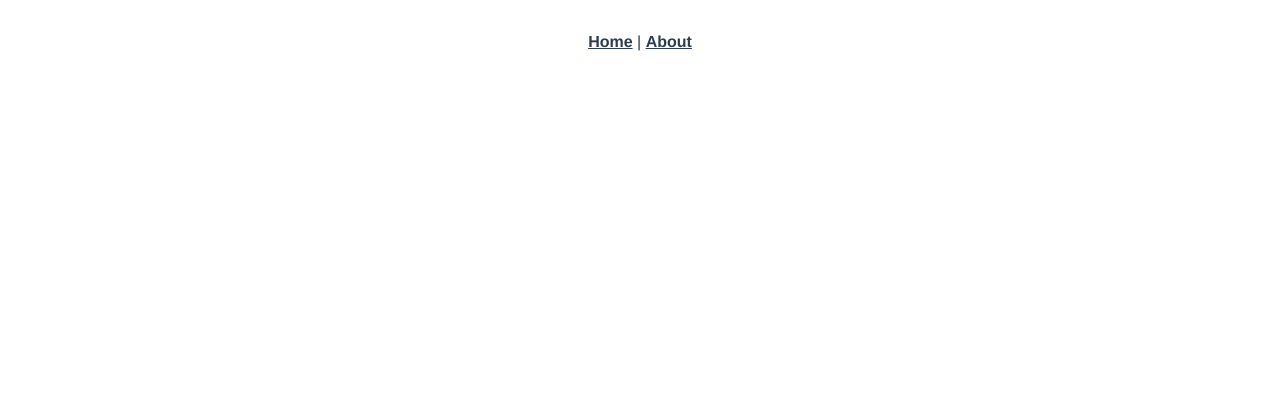
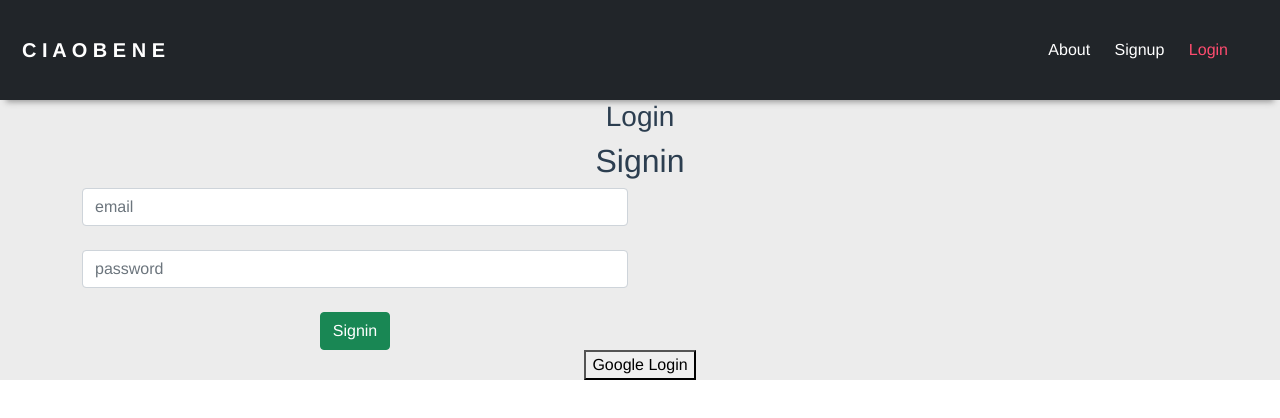
Before and after one commit to dife55/ciaoBene-chat, a Vue app: page /login in a window 1280 px wide. Before the commit this address had no page. Shown: the top 418 px of the page. Built offline with nearby package versions, Linux system fonts and the light colour scheme.

Commit message:
Added features: login, signup, designed chat

```diff
--- a/src/App.vue
+++ b/src/App.vue
@@ -1,30 +1,66 @@
 <template>
   <div id="nav">
-    <router-link to="/">Home</router-link> |
-    <router-link to="/about">About</router-link>
+    <nav class="navbar navbar-dark bg-dark navbar-fixed-top">
+      <div class="container-fluid">
+        <div class="navbar-header">
+          <a class="navbar-brand" href="/">C I A O B E N E</a>
+        </div>
+        <div id="navbar">
+          <ul class="nav navbar-nav navbar-right">
+            <li>
+                <router-link to="/about">About</router-link>
+                  <router-link to="/signup"> Signup</router-link>
+              <router-link to="/login"> Login</router-link>
+            </li>
+          </ul>
+        </div>
+      </div>
+    </nav>
   </div>
-  <router-view/>
+  <router-view />
 </template>
 
 <style>
 #app {
-  font-family: Avenir, Helvetica, Arial, sans-serif;
+  font-family: "Montserrat", Helvetica, Arial, sans-serif;
   -webkit-font-smoothing: antialiased;
   -moz-osx-font-smoothing: grayscale;
   text-align: center;
   color: #2c3e50;
+  background-color: rgb(236, 236, 236);
 }
 
-#nav {
+nav{
+    -webkit-box-shadow: 0 8px 6px -6px rgb(124, 124, 124);
+  -moz-box-shadow: 0 8px 6px -6px rgb(153, 153, 153);
+  box-shadow: 0 8px 6px -6px rgb(153, 153, 153);
+  position: sticky;
+}
+
+.nav {
   padding: 30px;
 }
 
-#nav a {
+.navbar-brand {
   font-weight: bold;
-  color: #2c3e50;
 }
 
+
+
+#nav a {
+  color: #ffffff;
+  text-decoration: none;
+  margin: 10px;
+}
+
+#nav a:hover {
+  color: #FE4C6F;
+}
+
+
+
 #nav a.router-link-exact-active {
-  color: #42b983;
+  color: #FE4C6F;
 }
+
 </style>
--- a/src/components/HelloWorld.vue
+++ /dev/null
@@ -1,59 +0,0 @@
-<template>
-  <div class="hello">
-    <h1>{{ msg }}</h1>
-    <p>
-      For a guide and recipes on how to configure / customize this project,<br>
-      check out the
-      <a href="https://cli.vuejs.org" target="_blank" rel="noopener">vue-cli documentation</a>.
-    </p>
-    <h3>Installed CLI Plugins</h3>
-    <ul>
-      <li><a href="https://github.com/vuejs/vue-cli/tree/dev/packages/%40vue/cli-plugin-babel" target="_blank" rel="noopener">babel</a></li>
-      <li><a href="https://github.com/vuejs/vue-cli/tree/dev/packages/%40vue/cli-plugin-router" target="_blank" rel="noopener">router</a></li>
-      <li><a href="https://github.com/vuejs/vue-cli/tree/dev/packages/%40vue/cli-plugin-vuex" target="_blank" rel="noopener">vuex</a></li>
-    </ul>
-    <h3>Essential Links</h3>
-    <ul>
-      <li><a href="https://vuejs.org" target="_blank" rel="noopener">Core Docs</a></li>
-      <li><a href="https://forum.vuejs.org" target="_blank" rel="noopener">Forum</a></li>
-      <li><a href="https://chat.vuejs.org" target="_blank" rel="noopener">Community Chat</a></li>
-      <li><a href="https://twitter.com/vuejs" target="_blank" rel="noopener">Twitter</a></li>
-      <li><a href="https://news.vuejs.org" target="_blank" rel="noopener">News</a></li>
-    </ul>
-    <h3>Ecosystem</h3>
-    <ul>
-      <li><a href="https://router.vuejs.org" target="_blank" rel="noopener">vue-router</a></li>
-      <li><a href="https://vuex.vuejs.org" target="_blank" rel="noopener">vuex</a></li>
-      <li><a href="https://github.com/vuejs/vue-devtools#vue-devtools" target="_blank" rel="noopener">vue-devtools</a></li>
-      <li><a href="https://vue-loader.vuejs.org" target="_blank" rel="noopener">vue-loader</a></li>
-      <li><a href="https://github.com/vuejs/awesome-vue" target="_blank" rel="noopener">awesome-vue</a></li>
-    </ul>
-  </div>
-</template>
-
-<script>
-export default {
-  name: 'HelloWorld',
-  props: {
-    msg: String
-  }
-}
-</script>
-
-<!-- Add "scoped" attribute to limit CSS to this component only -->
-<style scoped>
-h3 {
-  margin: 40px 0 0;
-}
-ul {
-  list-style-type: none;
-  padding: 0;
-}
-li {
-  display: inline-block;
-  margin: 0 10px;
-}
-a {
-  color: #42b983;
-}
-</style>
--- a/src/router/index.js
+++ b/src/router/index.js
@@ -1,21 +1,33 @@
 import { createRouter, createWebHistory } from 'vue-router'
-import Home from '../views/Home.vue'
 import Chat from '../views/Chat.vue'
+import Login from '../views/Login.vue'
+import Signup from '../views/Signup.vue'
+
 
 const routes = [
   {
     path: '/',
     name: 'Home',
-    component: Chat
+    component: Chat,
+    meta:{
+      requiresAuth:true
+    }
+  },
+  {
+    path: '/sign-up',
+    name: 'Signup',
+    component: Signup
+  },
+  {
+    path: '/login',
+    name: 'login',
+    component: Login
   },
   {
     path: '/about',
     name: 'About',
-    // route level code-splitting
-    // this generates a separate chunk (about.[hash].js) for this route
-    // which is lazy-loaded when the route is visited.
     component: () => import(/* webpackChunkName: "about" */ '../views/About.vue')
-  }
+  },
 ]
 
 const router = createRouter({
--- a/src/views/About.vue
+++ b/src/views/About.vue
@@ -1,5 +1,5 @@
 <template>
-  <div class="about">
+  <div class="about mt-5">
     <h1>This is an about page</h1>
   </div>
 </template>
--- a/src/views/Chat.vue
+++ b/src/views/Chat.vue
@@ -1,19 +1,42 @@
 <template>
+  <div class="container" id="chat-container">
+    <h3>Welcome, {{ authUser.email }}</h3>
 
-
-  <div class="container-fluid">
+    <div
+      class="container"
+      id="message-container"
+      v-for="message in messages"
+      :key="message"
+    >
+      <div
+        :class="[
+          message.author === authUser.email
+            ? 'sent-msg shadow-sm border'
+            : 'received-msg shadow-sm border',
+        ]"
+      >
+        <div class="p-4 text-left" id="bubble">
+          <div class="time_date text-left">{{ message.author }} </div>
+          <p class="text-start" id="message-text">{{ message.message }}</p>
+        </div>
+      </div>
+    </div>
     <input
       @keyup.enter="saveMessage"
       v-model="message"
       type="text"
-      class="form-control"
+      class="form-control rounded-pill shadow-sm border mb-5"
+      id="write-message"
       placeholder="Type a message"
     />
-    <button class="btn btn-primary" type="button">SEND</button>
   </div>
+
+  <div class="bottom-div"></div>
 </template>
 
 <script>
+import firebase from "firebase";
+
 export default {
   name: "Chat",
 
@@ -21,38 +44,132 @@ export default {
     return {
       message: null,
       messages: [],
+      authUser: {},
     };
   },
 
   methods: {
+    goDown() {
+      let box = document.querySelector(".bottom-div");
+      box.scrollTop = box.scrollHeight;
+    },
+
     saveMessage() {
-      db.collection("chat").add({
-        message: this.message,
-      });
+      db.collection("chat")
+        .add({
+          message: this.message,
+          author: this.authUser.email,
+          postedAt: new Date(),
+        })
+        .then(() => {
+          this.goDown();
+        });
 
       this.message = null;
     },
 
     fetchMessages() {
       db.collection("chat")
-        .get()
-        .then((querySnapshot) => {
+        .orderBy("postedAt")
+        .onSnapshot((querySnapshot) => {
           let allMessages = [];
           querySnapshot.forEach((doc) => {
             allMessages.push(doc.data());
           });
 
           this.messages = allMessages;
+
+          setTimeout(() => {
+            this.goDown();
+          }, 1000);
         });
     },
   },
 
   created() {
+    firebase.auth().onAuthStateChanged((user) => {
+      if (user) {
+        this.authUser = user;
+      } else {
+        this.authUser = {};
+      }
+    });
     this.fetchMessages();
+  },
+
+  beforeRouteEnter(to, from, next) {
+    next((vm) => {
+      firebase.auth().onAuthStateChanged((user) => {
+        if (user) {
+          next();
+        } else {
+          vm.$router.push("/login");
+        }
+      });
+    });
   },
 };
 </script>
 
 <style scoped>
+.received-msg {
+  background: rgb(255, 255, 255);
+  float: left;
+  margin: 10px;
+  border-radius: 2rem;
+  max-width: 70%;
+  min-width: 40%;
+}
 
+.sent-msg {
+  background: #b2ffc9;
+  color: #222222;
+  float: right;
+  margin: 10px;
+  border-radius: 2rem;
+  max-width: 70%;
+  min-width: 40%;
+}
+
+.time_date {
+  color: #333333;
+  font-size: 12px;
+  font-weight: bold;
+  clear: left;
+  display: block;
+  margin-bottom: 10px;
+}
+
+#message-text{
+  font-size: 0.8rem;
+}
+
+#write-message {
+  padding: 15px;
+  display: inline-block;
+}
+
+#chat-container {
+  width: 40%;
+}
+
+#message-container {
+  text-align: left;
+  display: inline-block;
+}
+
+/* style determined base on device */
+@media (max-width: 550px){
+    .sent-msg {
+        width: 100%;
+    }
+
+    .received-msg{
+        width: 100%;
+    }
+
+    #chat-container{
+      width: 100%;
+    }
+}
 </style>
--- /dev/null
+++ b/src/views/Login.vue
@@ -0,0 +1,52 @@
+<template>
+  <div class="container">
+    <h3>Login</h3>
+          <div class="row">
+        <h2>Signin</h2>
+
+        <div class="col-xs-6 col-sm-6 col-md-6 col-lg-6 col-md-offset-3">
+
+            <input type="email" v-model="formData.email" class="form-control" placeholder="email">
+            <br>
+            <input type="password" v-model="formData.password" class="form-control" placeholder="password">
+            <br>
+            <button class="btn btn-success" @click="signIn">Signin</button>
+        </div>
+
+    </div>
+
+
+    <button @click="login">Google Login</button>
+  </div>
+</template>
+
+<script>
+import firebase from "firebase";
+    export default {
+        name: 'SignIn',
+        data () {
+            return {
+                formData:{
+                    email:'',
+                    password:''
+                }
+            }
+        },
+        methods: {
+            signIn(){
+                firebase.auth().signInWithEmailAndPassword(this.formData.email,this.formData.password)
+                    .then((user)=>{
+                      this.$router.replace('/')
+                    })
+                    .catch((e)=>{
+                        alert(e.message)
+                    })
+            }
+        },
+        created(){
+        }
+    }
+</script>
+
+<style>
+</style>
--- /dev/null
+++ b/src/views/Signup.vue
@@ -0,0 +1,55 @@
+<template>
+  <div class="container">
+<form>
+  <div class="form-group">
+    <label for="exampleInputEmail1">Email address</label>
+    <input type="email" v-model="formData.email" class="form-control" id="exampleInputEmail1" aria-describedby="emailHelp" placeholder="Enter email">
+  </div>
+  <div class="form-group">
+    <label for="exampleInputPassword1">Password</label>
+    <input type="password" v-model="formData.password" class="form-control" id="exampleInputPassword1" placeholder="Password">
+  </div>
+
+  <button class="btn btn-success" @click="signUp">SignUp</button>
+</form>
+  </div>
+</template>
+
+<script>
+import firebase from "firebase";
+export default {
+  name: "Signup",
+  data() {
+    return {
+      formData: {
+        email: "",
+        password: "",
+      },
+    };
+  },
+
+  methods: {
+    signUp() {
+      firebase
+        .auth()
+        .createUserWithEmailAndPassword(this.formData.email, this.formData.password)
+        .then((user) => {
+
+          this.$router.replace('/login')
+
+          // Signed in
+          // var user = userCredential.user;
+          // ...
+        })
+        .catch((error) => {
+          var errorCode = error.code;
+          var errorMessage = error.message;
+          // ..
+        });
+    },
+  },
+};
+</script>
+
+<style>
+</style>
```
Also changed, not shown: src/components/Navbar.vue (added, +13 -0 lines).
